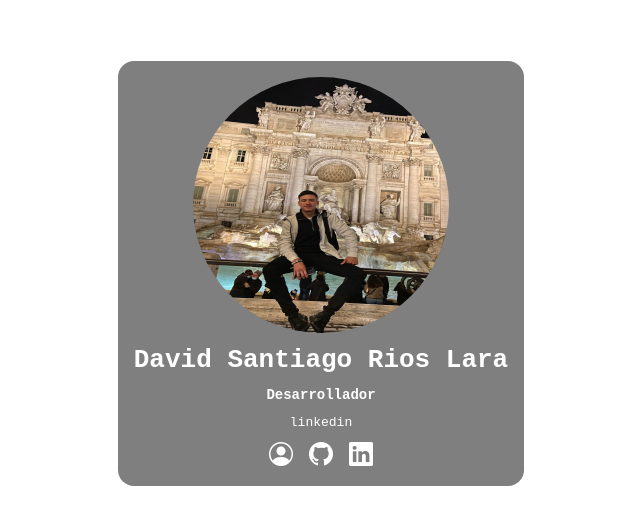
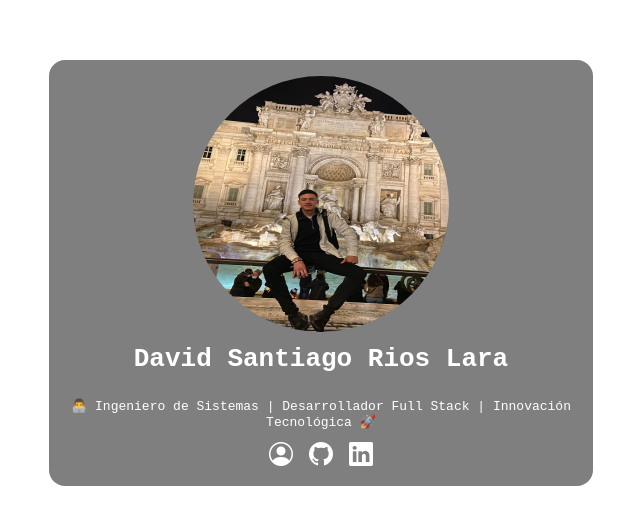
Before and after one commit to david21rios/Tarjeta_perfil, a plain HTML site: page index.html in a window 1280 px wide. Shown: the part 127-652 px from the top of the page, without its empty margins (319-959 px from the left). Drawn offline with nearby package versions, Linux system fonts and the light colour scheme.

```diff
--- a/index.html
+++ b/index.html
@@ -14,9 +14,9 @@
         <div class="card">
             <img class="img" src="./img/DavidCV.jpg" alt="Img Davi Rios" width="256" height="256">
             <h1 class="card__title">David Santiago Rios Lara</h1>
-            <h2 class="card__subtitle">Desarrollador</h2>
+            <h2 class="card__subtitle"></h2>
             <p class="card__text">
-                linkedin
+                👨‍💻 Ingeniero de Sistemas | Desarrollador Full Stack | Innovación Tecnológica 🚀
             </p>
             <ul class="list">
                 <li>
```
Also changed, not shown: img/imagenWeb.jpg (added), 1 other file.
